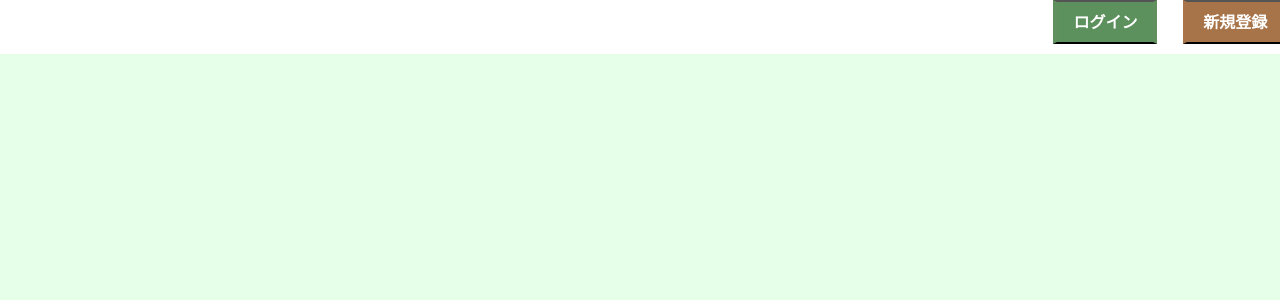
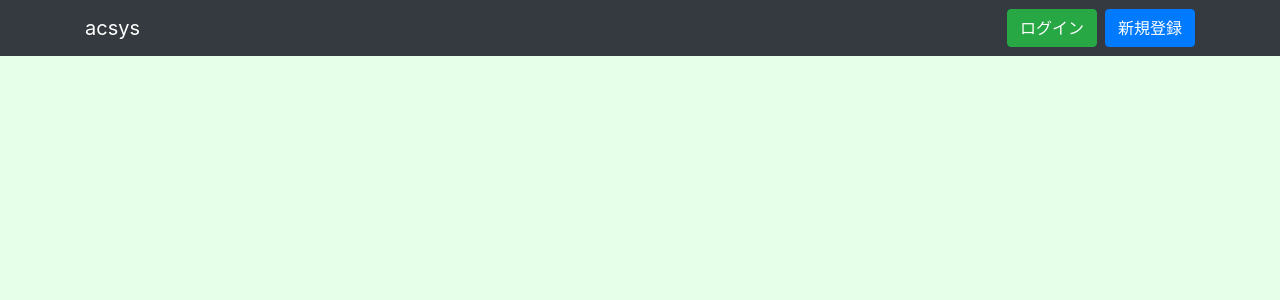
Before and after one commit to ASO1701028/acsysproject, a Vue app: page / in a window 1280 px wide. Shown: the top 300 px of the page. Built offline with nearby package versions, Linux system fonts and the light colour scheme.

Commit message:
+add Header.vueをきれいに見やすくしました。Navigationをコンポーネントの呼び出しに変更

```diff
--- a/src/App.vue
+++ b/src/App.vue
@@ -1,31 +1,23 @@
 <template>
-  <div id="#app">
-    <header>
-      <div id="HeaderBackGroundColor">
-        <input type="button" @click="StartLogin" value="ログイン" id="HeaderLoginButton" class="btn-flat-vertical-border-login">
-        <input type="button" @click="StartSignUp" value="新規登録" id="HeaderSignInButton" class="btn-flat-vertical-border-signin">
-      </div>
-    </header>
+  <div>
+    <Header></Header>
     <router-view></router-view>
   </div>
 </template>
 
 <script>
+  import Header from './components/Header.vue'
+
   export default {
     name: 'App',
+    components:{
+      Header,
+    },
     data(){
       return{
         UserToken:""
       }
     },
-    methods:{
-      StartLogin:function () {
-        this.$router.push("/login")
-      },
-      StartSignUp:function () {
-        this.$router.push("/signup")
-      }
-    }
   }
 </script>
 
@@ -35,66 +27,3 @@
     color: #5c905c;
   }
 </style>
-
-<style scoped>
-
-  #HeaderBackGroundColor{
-    background-color: white;
-    background-size: contain;
-    margin-top: -10px;
-    margin-left: -6px;
-    margin-right: -6px;
-  }
-
-  input{
-    margin-top: 10px;
-    margin-bottom: 10px;
-    text-align: right;
-    position: relative;
-    padding: 0.8em;
-  }
-
-  #HeaderLoginButton{
-    left: 82%;
-  }
-
-  #HeaderSignInButton{
-    left: 84%;
-  }
-
-  .btn-flat-vertical-border-login {
-    position: relative;
-    display: inline-block;
-    font-weight: bold;
-    padding: 0.5em 1em;
-    text-decoration: none;
-    border-left: solid 4px #FF839007;
-    border-right: solid 4px #FF839007;
-    color: #ffffff;
-    background: #5c905c;
-    transition: .4s;
-  }
-
-  .btn-flat-vertical-border-login:hover {
-    background: #283d28;
-    color: #FFF;
-  }
-
-  .btn-flat-vertical-border-signin {
-    position: relative;
-    display: inline-block;
-    font-weight: bold;
-    padding: 0.5em 1em;
-    text-decoration: none;
-    border-left: solid 4px #FF839007;
-    border-right: solid 4px #FF839007;
-    color: #ffffff;
-    background: #a77348;
-    transition: .4s;
-  }
-
-  .btn-flat-vertical-border-signin:hover {
-    background: #493100;
-    color: #FFF;
-  }
-</style>
--- a/src/components/Header.vue
+++ b/src/components/Header.vue
@@ -1,13 +1,30 @@
 <template>
+    <nav class="navbar navbar-expand-lg navbar-dark bg-dark">
+        <div class="container">
+            <a class="navbar-brand " href='/'>acsys</a>
+            <button class="navbar-toggler" type="button" data-toggle="collapse" data-target="#navbarNavDropdown" aria-controls="navbarNavDropdown" aria-expanded="false" aria-label="Toggle navigation">
+                <span class="navbar-toggler-icon"></span>
+            </button>
+            <div class="collapse navbar-collapse" id="navbarNavDropdown">
 
+                <ul class="navbar-nav mr-auto">
+                </ul>
+
+                <ul class="navbar-nav">
+                    <li>
+                        <a href='#/login' class="btn btn-primary btn-success mr-sm-2" role="button">ログイン</a>
+                    </li>
+                    <li>
+                        <a href='#/signup' class="btn btn-primary" role="button" >新規登録</a>
+                    </li>
+                </ul>
+            </div>
+        </div>
+    </nav>
 </template>
 
 <script>
     export default {
-        name: "Header"
+        name:"header",
     }
 </script>
-
-<style scoped>
-
-</style>
```
